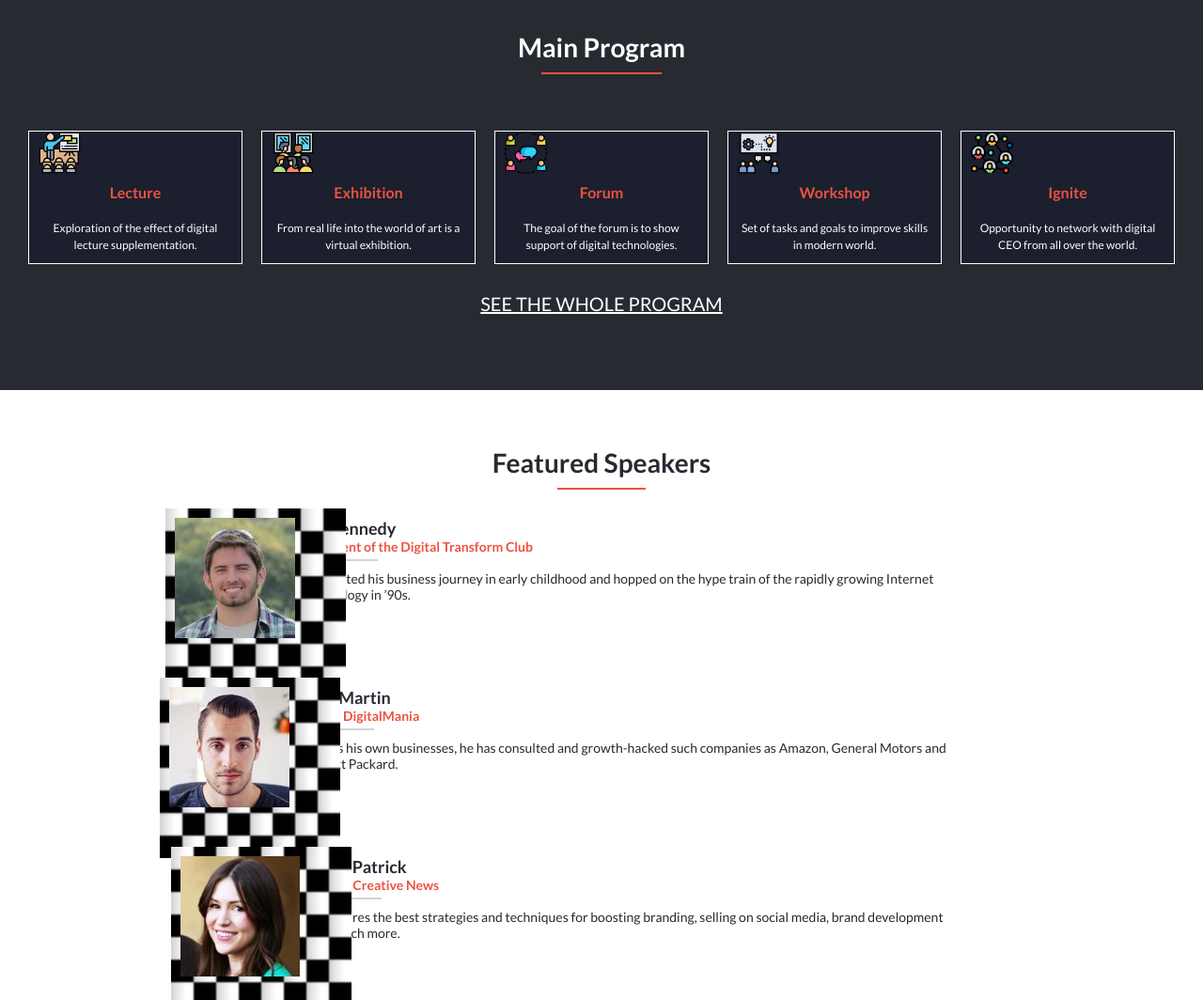
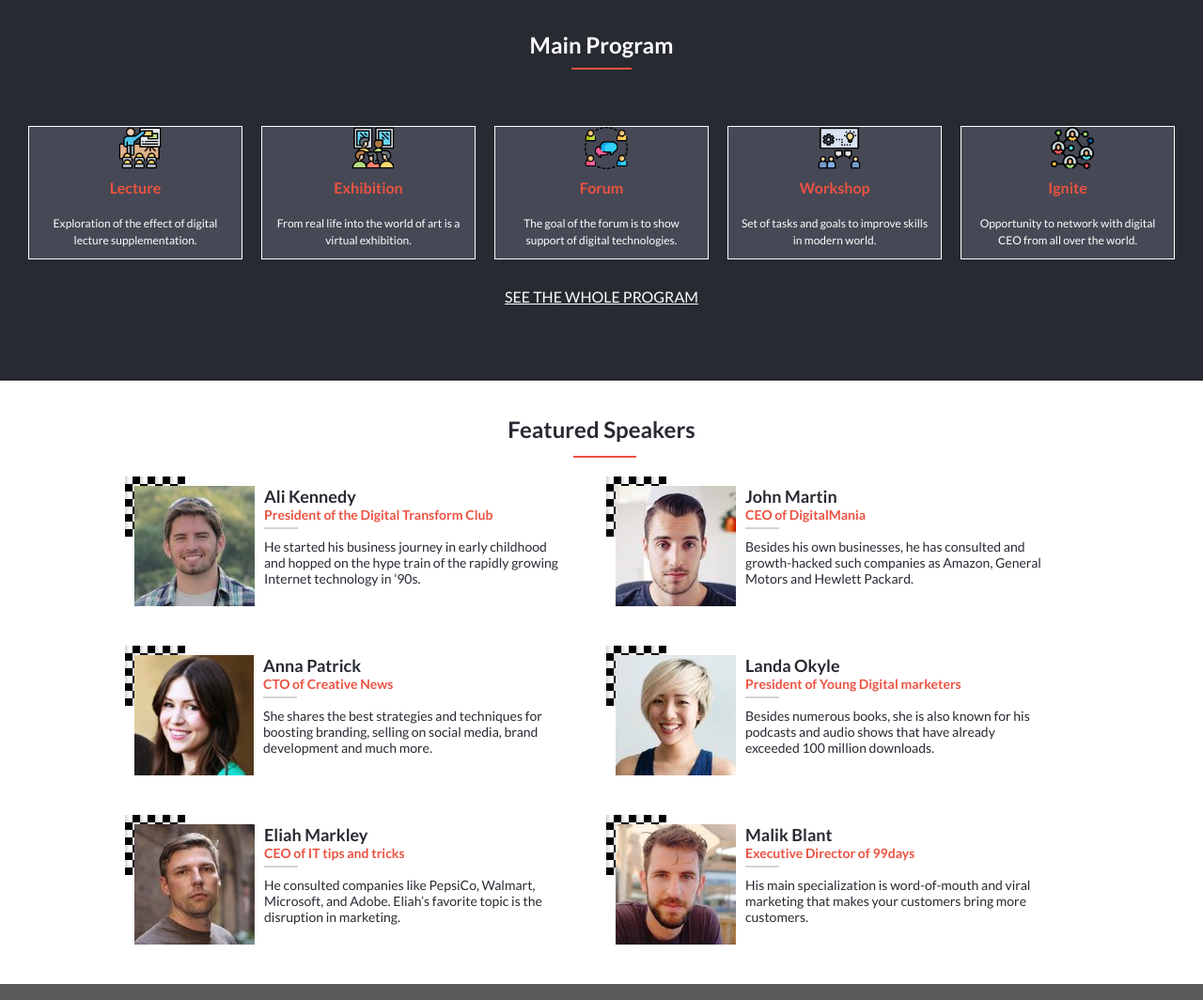
Before and after one commit to edi-sipka/Digital_World_Summit, a website: page index.html in a window 1280 px wide. Shown: the part 600-1664 px from the top of the page at 94% size. Drawn offline with nearby package versions, Linux system fonts and the light colour scheme; a web font is replaced by a local one.

Commit message:
Add all css and html improvments

```diff
--- a/index.html
+++ b/index.html
@@ -138,13 +138,13 @@
     <section class="speakers">
       <div class="presenters">
         <h3 class="featured-speakers">Featured Speakers</h3>
-        <hr>
+        <hr class="red-line-size" />
       </div>
     </section>
 
     <section class="partners-section" id="sponsor">
       <h4 class="partner-text">Partners</h4>
-      <hr />
+      <hr class="red-line" />
       <div class="flex-image">
         <img src="Images/mozilla.png" alt="Mozilla logo" class="logo-partner" />
         <img
--- a/style.css
+++ b/style.css
@@ -25,7 +25,7 @@ hr {
   background-color: #ec5241;
   border: 1px solid #ec5241;
   margin-top: 1rem;
-  width: 10%;
+  width: 5%;
 }
 /* Main section */
 .desktop-menu {
@@ -156,7 +156,7 @@ hr {
   padding-bottom: 8rem;
 }
 .h4-text {
-  font-size: 2.8rem;
+  font-size: 2.4rem;
   color: #fff;
   text-align: center;
 }
@@ -164,7 +164,7 @@ hr {
   background-color: #ec5241;
   border: 1px solid #ec5241;
   margin-top: 1rem;
-  width: 10%;
+  width: 5%;
 }
 
 .program {
@@ -172,7 +172,7 @@ hr {
   justify-content: space-between;
   align-items: center;
   border: 1px solid #fff;
-  background-color: #0a0e2b61;
+  background-color: #7a7d9161;
   margin-top: 1rem;
   width: 80%;
 }
@@ -218,7 +218,7 @@ hr {
   padding-bottom: 2rem;
 }
 .featured-speakers {
-  font-size: 2.8rem;
+  font-size: 2.4rem;
   color: #272a31;
   text-align: center;
 }
@@ -273,12 +273,12 @@ hr {
   padding-bottom: 2rem;
 }
 .partner-text {
-  font-size: 2.8rem;
+  font-size: 2.4rem;
   color: #fff;
   text-align: center;
 }
 .logo-partner {
-  width: 30%;
+  width: 40%;
   filter: grayscale(100%) brightness(10%) contrast(100%);
   opacity: 0.3;
 }
@@ -303,7 +303,7 @@ footer {
   margin-bottom: 2rem;
 }
 .logo-digital {
-  width: 20%;
+  width: 30%;
   margin-left: 1rem;
 }
 .footer-section {
@@ -322,7 +322,6 @@ footer {
 .headings-about {
   text-align: center;
   padding: 2rem;
-  margin-left: 6rem;
 }
 .border-paragraph-about {
   background-color: #fff;
@@ -443,6 +442,9 @@ footer {
   .hover {
     color: #272a31;
   }
+  .headings-about {
+    margin-left: 6rem;
+  }
   .uo-list-header {
     list-style: none;
     display: flex;
@@ -490,8 +492,11 @@ footer {
     margin-left: 5rem;
   }
   .program {
-    display: grid;
+    display: flex;
     grid-gap: 10px;
+    justify-content: center;
+    align-items: center;
+    flex-direction: column;
   }
   .program-paragraph {
     width: 100%;
@@ -509,19 +514,41 @@ footer {
   }
   .join-now {
     color: #fff;
-    font-size: 2rem;
+    font-size: 1.6rem;
     cursor: pointer;
     text-decoration: underline;
   }
   .flex-image {
     margin-top: 0.5rem;
   }
+  .presenters {
+    margin-top: 4rem;
+    display: grid;
+    grid-template-columns: 40% 40%;
+  }
+  .bg-chess {
+    width: 5%;
+  }
+  .featured-speakers {
+    margin-top: -5rem;
+    width: 80vw;
+  }
+  .sizing {
+    margin-left: -3rem;
+  }
+  .red-line-size {
+    background-color: #ec5241;
+    border: 1.5px solid #ec5241;
+    width: 13%;
+    margin-left: -3rem;
+  }
+
   .logo-partner {
     width: 10%;
     gap: 2rem;
   }
   .logo-digital {
-    width: 10%;
+    width: 15%;
   }
   .border-text-about {
     width: 80%;
```
Also changed, not shown: about.html (+1 -2 lines).
